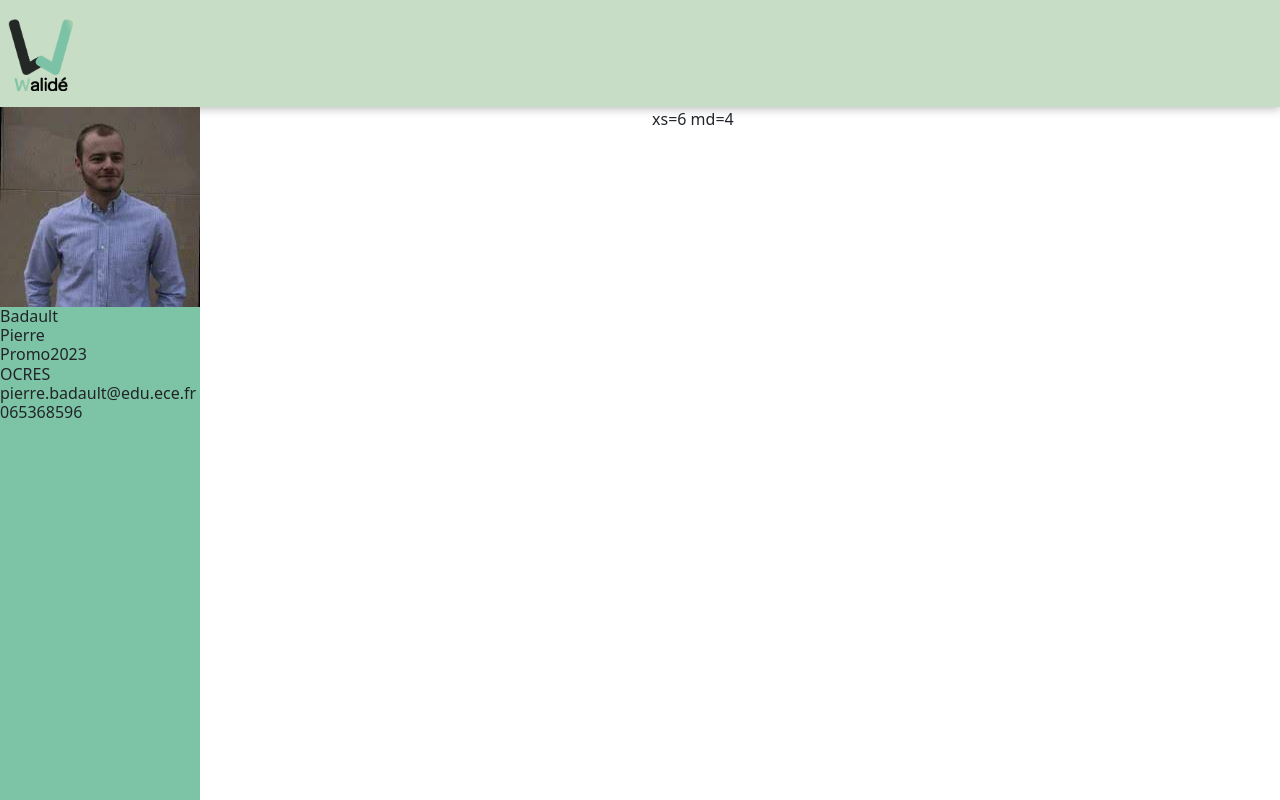
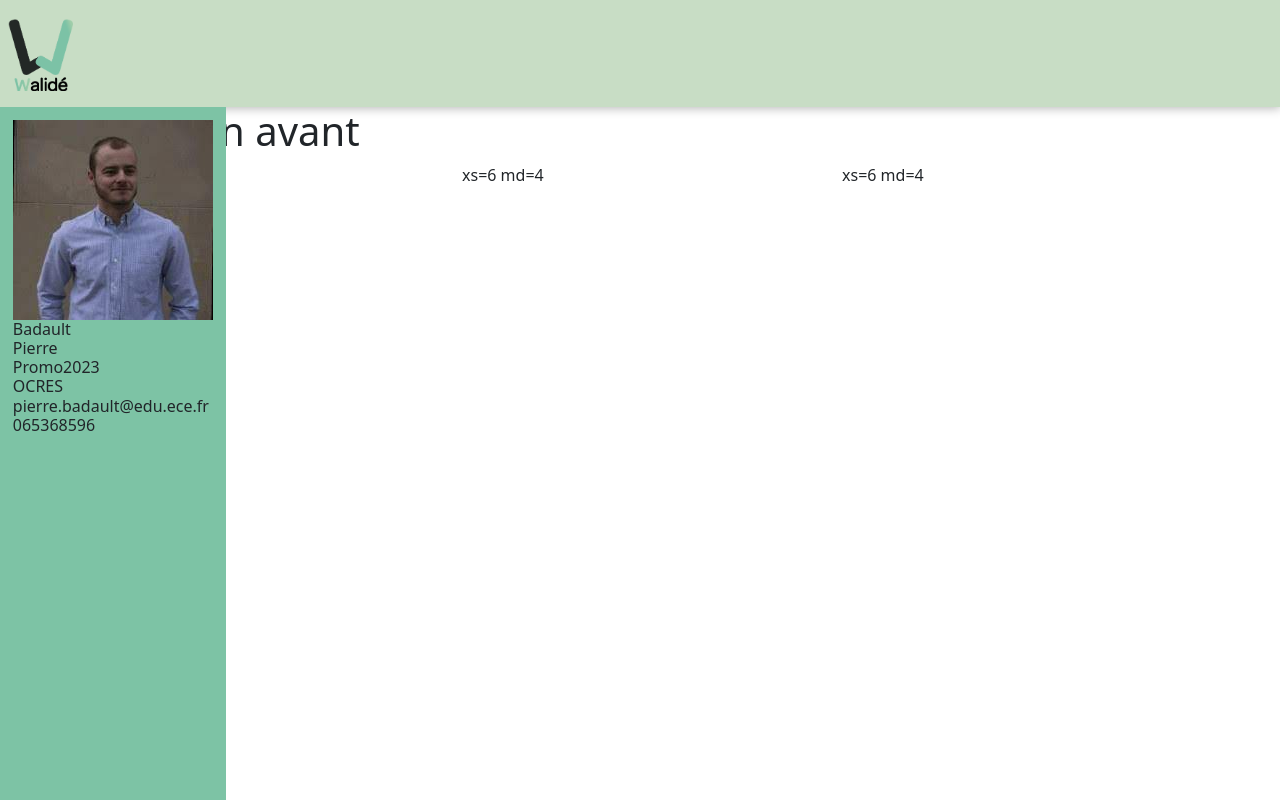
Before and after one commit to Elias-nri/Walide, a React (Create React App) app: page / in a window 1280 px wide. Built offline with nearby package versions, Linux system fonts and the light colour scheme.

Commit message:
update sidebar

```diff
--- a/src/App.css
+++ b/src/App.css
@@ -47,4 +47,5 @@
   background: rgb(125, 195, 165);
   height: 100%;
   position: fixed;
+  padding: 1%;
 }
--- a/src/pages/Home.js
+++ b/src/pages/Home.js
@@ -11,13 +11,17 @@ const Home = () => {
             <Navigation />
             <Profil/>
             <div className="titre">
+                <h1>Cours mis en avant</h1>
                 <Container>
                 <Row>
-                    <Col xs={6} md={8} lg={6}>
-                        xs=12 md=8
+                    <Col xs={6} md={4}>
+                    xs=6 md=4
                     </Col>
-                    <Col xs={6} md={4} lg={6}>
-                        xs=6 md=4
+                    <Col xs={6} md={4}>
+                    xs=6 md=4
+                    </Col>
+                    <Col xs={6} md={4}>
+                    xs=6 md=4
                     </Col>
                 </Row>
                 {/* <Row lg md xs="4">
```
